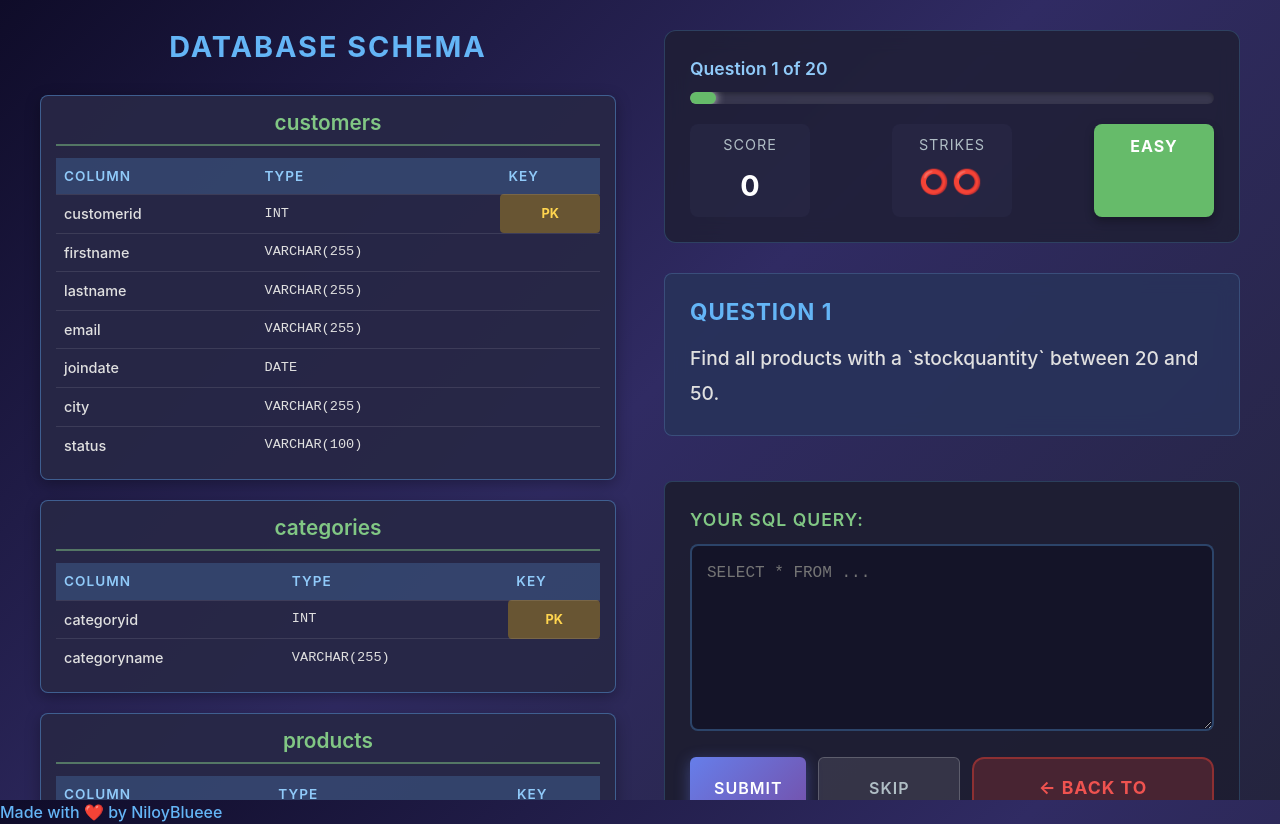
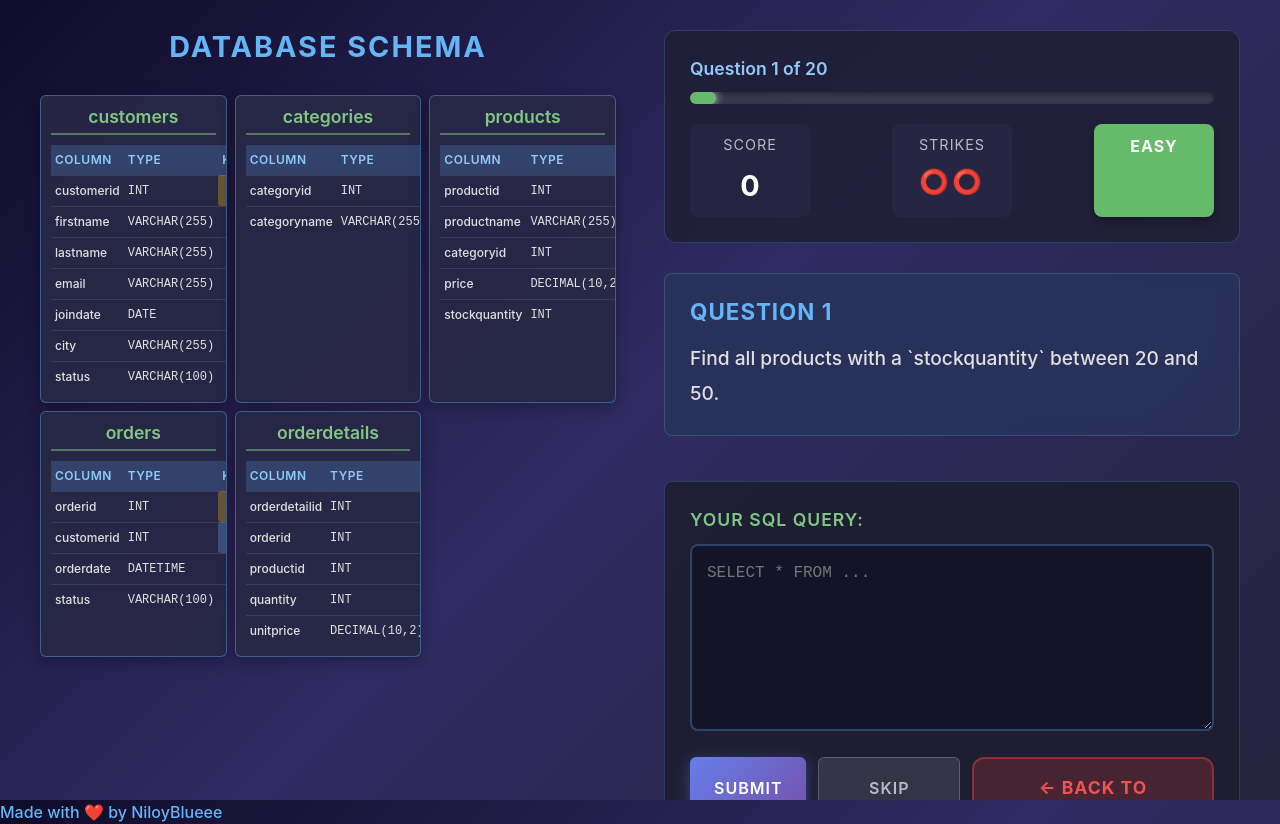
Before and after one commit to niloyblueee/Fun370_QueryBuddy, a React (Vite) app in the folder Frontend/: page /quiz/1 in a window 1280 px wide. Both pictures are taken after a click on the element 230 px from the left and 419 px from the top of the page. Built offline with nearby package versions, Linux system fonts and the light colour scheme; no server answers.

Commit message:
visual upgrade

```diff
--- a/Frontend/src/components/TableSchema.css
+++ b/Frontend/src/components/TableSchema.css
@@ -18,18 +18,21 @@
 
 .tables-grid {
   display: grid;
-  grid-template-columns: 1fr;
-  gap: 20px;
-  margin-top: 20px;
+  grid-template-columns: repeat(auto-fit, minmax(180px, 1fr));
+  gap: 8px;
+  margin-top: 10px;
 }
 
 .table-card {
   background: rgba(40, 40, 70, 0.95);
-  border-radius: 8px;
-  padding: 15px;
+  border-radius: 6px;
+  padding: 10px;
   border: 1px solid rgba(100, 180, 255, 0.4);
   transition: all 0.3s ease;
   box-shadow: 0 4px 15px rgba(0, 0, 0, 0.3);
+  overflow-x: auto;
+  min-width: 180px;
+  max-width: 100%;
 }
 
 .table-card:hover {
@@ -40,9 +43,9 @@
 
 .table-name {
   color: #81c784;
-  font-size: 1.3rem;
-  margin-bottom: 12px;
-  padding-bottom: 8px;
+  font-size: 1.1rem;
+  margin-bottom: 10px;
+  padding-bottom: 6px;
   border-bottom: 2px solid rgba(129, 199, 132, 0.5);
   text-align: center;
   font-weight: 600;
@@ -51,7 +54,8 @@
 .schema-table {
   width: 100%;
   border-collapse: collapse;
-  font-size: 0.9rem;
+  font-size: 0.8rem;
+  table-layout: auto;
 }
 
 .schema-table thead {
@@ -59,38 +63,40 @@
 }
 
 .schema-table th {
-  padding: 8px;
+  padding: 6px 4px;
   text-align: left;
   color: #90caf9;
   font-weight: 600;
-  font-size: 0.85rem;
+  font-size: 0.75rem;
   text-transform: uppercase;
-  letter-spacing: 1px;
+  letter-spacing: 0.5px;
 }
 
 .schema-table td {
-  padding: 8px;
+  padding: 6px 4px;
   border-top: 1px solid rgba(255, 255, 255, 0.1);
   color: #e0e0e0;
+  font-size: 0.75rem;
 }
 
 .column-name {
   font-weight: 500;
   color: #fff;
+  font-size: 0.75rem;
 }
 
 .column-type {
   color: #ffb74d;
   font-family: 'Courier New', monospace;
-  font-size: 0.85rem;
+  font-size: 0.7rem;
 }
 
 .column-constraint {
   font-weight: 700;
   text-align: center;
-  font-size: 0.8rem;
-  padding: 2px 6px;
-  border-radius: 4px;
+  font-size: 0.7rem;
+  padding: 2px 4px;
+  border-radius: 3px;
 }
 
 .column-constraint.pk {
```
